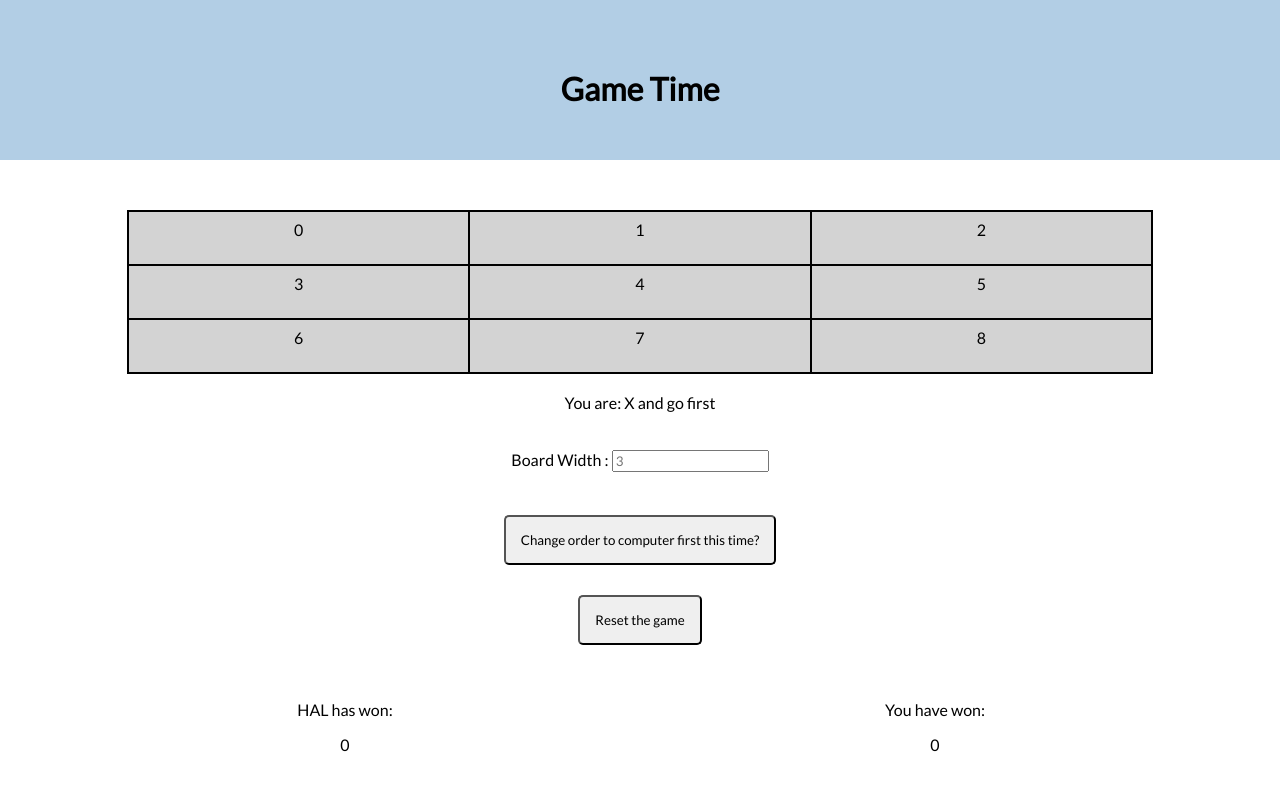
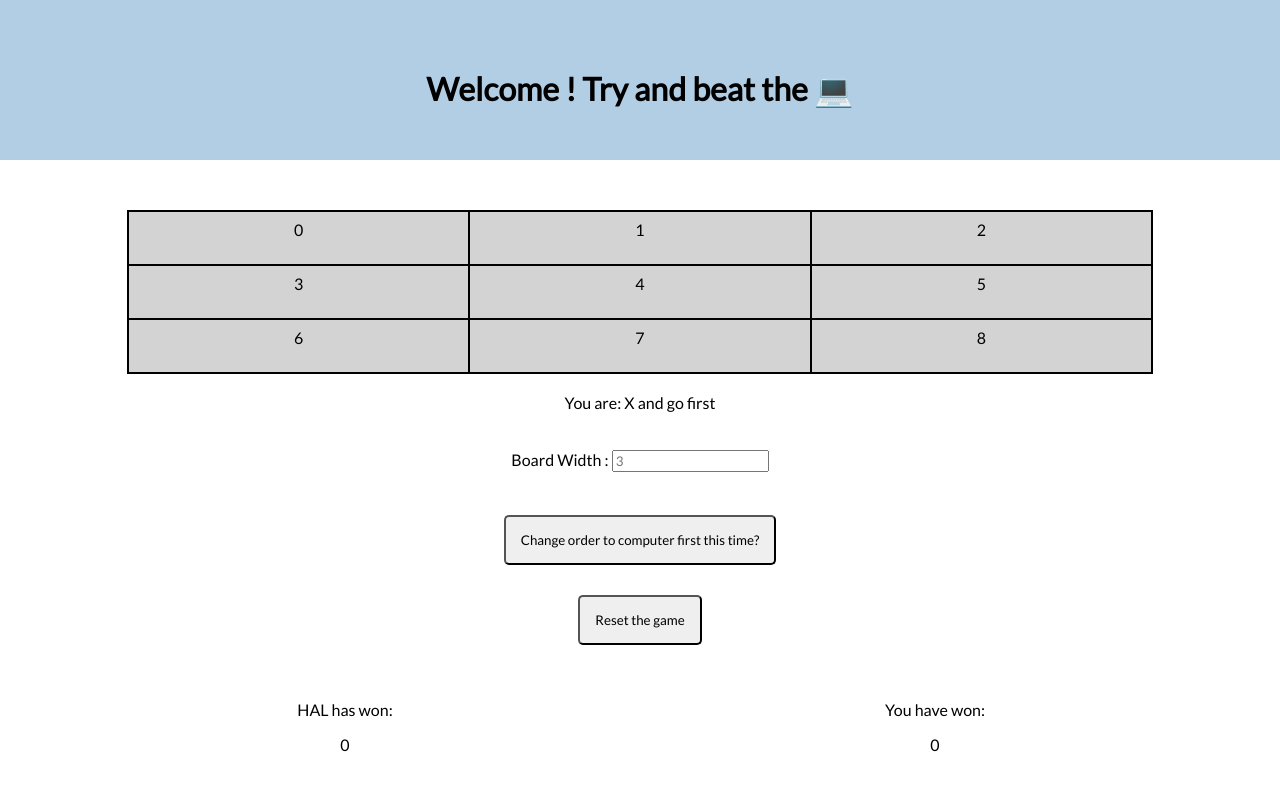
Before and after one commit to NickFoden/tic-tac-toe, a React (Create React App) app: page / in a window 1280 px wide. Shown: the top 800 px of the page. Built offline with nearby package versions, Linux system fonts and the light colour scheme.

Commit message:
Upadat header to be a challenge and link to tips

```diff
--- a/src/App.css
+++ b/src/App.css
@@ -19,14 +19,19 @@ button {
   padding: 20px;
 }
 
+.App-intro {
+  font-size: large;
+}
+
 .App-title {
   font-size: 2em;
   font-weight: 1000;
   line-height: 3em;
 }
 
-.App-intro {
-  font-size: large;
+.App-title-link {
+  text-decoration: none;
+  color: black;
 }
 
 .board-container {
--- a/src/App.tsx
+++ b/src/App.tsx
@@ -9,7 +9,14 @@ class App extends React.Component {
     return (
       <div className="App">
         <header className="App-header">
-          <h1 className="App-title">Game Time</h1>
+          <a
+            className="App-title-link"
+            href="https://www.wikihow.com/Win-at-Tic-Tac-Toe"
+            rel="noopener noreferrer"
+            target="_blank"
+          >
+            <h1 className="App-title">Welcome ! Try and beat the 💻 </h1>
+          </a>
         </header>
         <Board />
       </div>
```
